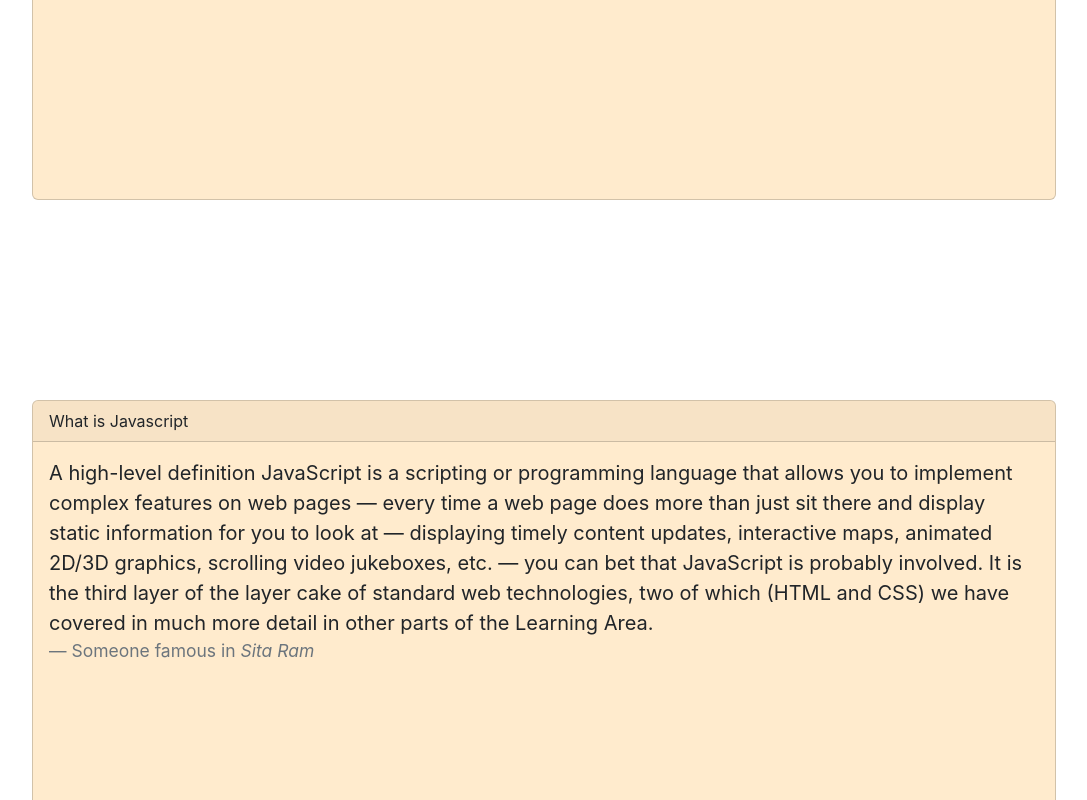
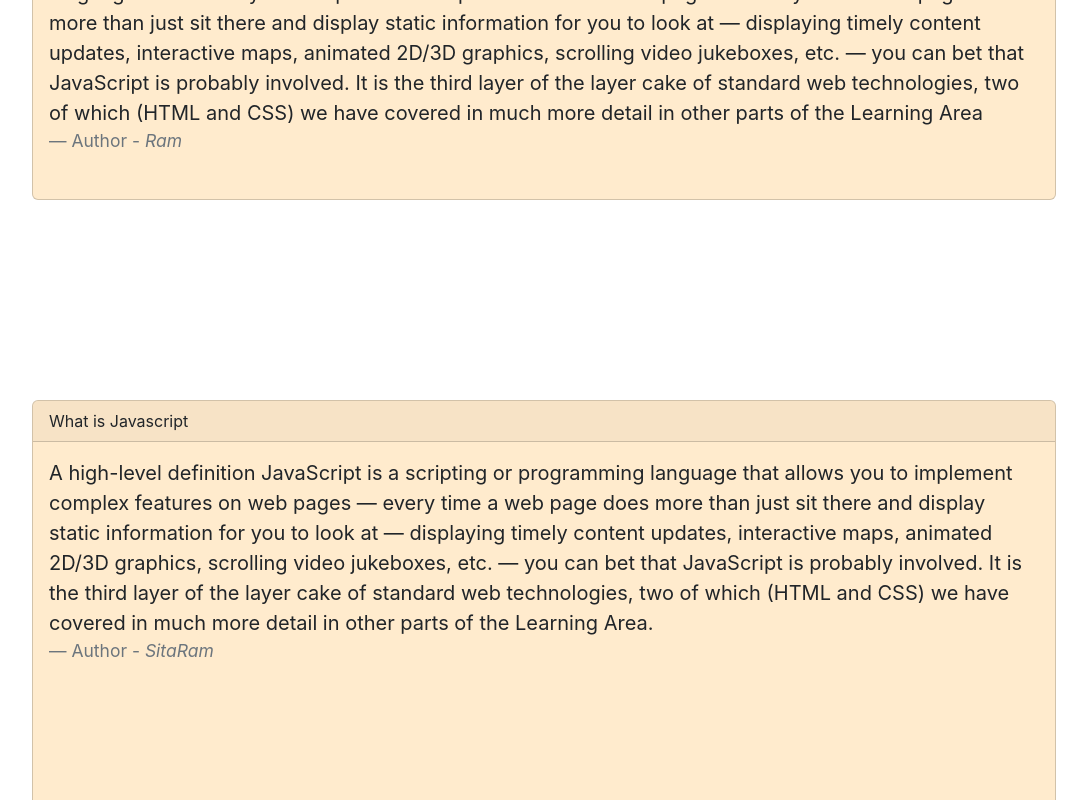
Before and after one commit to Saarthak-Arora/beeSt1, a React (Create React App) app: page /Blog in a window 1280 px wide. Shown: the part 540-1340 px from the top of the page, without its empty margins (96-1183 px from the left). Built offline with nearby package versions, Linux system fonts and the light colour scheme; the HTML template or start-up script is replaced by a standard one.

Commit message:
responsiveness

```diff
--- a/public/index.html
+++ b/public/index.html
@@ -9,12 +9,12 @@
       name="description"
       content="Web site created using create-react-app"
     />
-    <link rel="apple-touch-icon" href="%PUBLIC_URL%/logo192.png" />
+    <!-- <link rel="apple-touch-icon" href="%PUBLIC_URL%/logo192.png" /> -->
     <!--
       manifest.json provides metadata used when your web app is installed on a
       user's mobile device or desktop. See https://developers.google.com/web/fundamentals/web-app-manifest/
     -->
-    <link rel="manifest" href="%PUBLIC_URL%/manifest.json" />
+    <!-- <link rel="manifest" href="%PUBLIC_URL%/manifest.json" /> -->
     <!--
       Notice the use of %PUBLIC_URL% in the tags above.
       It will be replaced with the URL of the `public` folder during the build.
--- a/src/component/Bdata.js
+++ b/src/component/Bdata.js
@@ -1,28 +1,40 @@
 const d = [
-
-    {   id : 1,
-        title  : "What is Javascript",
-        content : "A high-level definition JavaScript is a scripting or programming language that allows you to implement complex features on web pages — every time a web page does more than just sit there and display static information for you to look at — displaying timely content updates, interactive maps, animated 2D/3D graphics, scrolling video jukeboxes, etc. — you can bet that JavaScript is probably involved. It is the third layer of the layer cake of standard web technologies, two of which (HTML and CSS) we have covered in much more detail in other parts of the Learning Area.",
-        author  : "Sita Ram"
-
-    },
-    {   id : 2,
-        title  : "What is Javascript",
-        content : "A high-level definition JavaScript is a scripting or programming language that allows you to implement complex features on web pages — every time a web page does more than just sit there and display static information for you to look at — displaying timely content updates, interactive maps, animated 2D/3D graphics, scrolling video jukeboxes, etc. — you can bet that JavaScript is probably involved. It is the third layer of the layer cake of standard web technologies, two of which (HTML and CSS) we have covered in much more detail in other parts of the Learning Area.",
-        author  : "Sita Ram"
-
-    },
-    {   id : 3,
-        title  : "What is Javascript",
-        content : "javascript is javascript",
-        author  : "Sita Ram"
-
-    },
-    {   id : 4,
-        title  : "What is Javascript",
-        content : "javascript is javascript",
-        author  : "Sita Ram"
-
-    },
-]
+  {
+    id: 1,
+    title: "What is Javascript",
+    content: `A high-level definition JavaScript is a scripting or programming
+      language that allows you to implement complex features on web pages —
+       every time a web page does more than just sit there and display static
+        information for you to look at — displaying timely content updates,
+        interactive maps, animated 2D/3D graphics, scrolling video jukeboxes,
+         etc. — you can bet that JavaScript is probably involved. It is the
+         third layer of the layer cake of standard web technologies, two of
+         which (HTML and CSS) we have covered in much more detail in other
+          parts of the Learning Area.A high-level definition JavaScript is a scripting or
+           programming language that allows you to implement complex features on web pages — every time a web page does more than just sit there and display static information for you to look at — displaying timely content updates, interactive maps, animated 2D/3D graphics,
+          scrolling video jukeboxes, etc. — you can bet that JavaScript is probably involved. It is the third layer of the layer cake of standard web technologies, two of which (HTML and CSS) we have covered in much more detail in other parts of the Learning Area
+          A high-level definition JavaScript is a scripting or programming language that allows you to implement complex features on web pages — every time a web page does more than just sit there and display static information for you to look at — displaying
+           timely content updates, interactive maps, animated 2D/3D graphics, scrolling video jukeboxes, etc. — you can bet that JavaScript is probably involved. It is the third layer of the layer cake of standard web technologies, two of which (HTML and CSS) we have covered in much more detail in other parts of the Learning Area`,
+    author: "Ram",
+  },
+  {
+    id: 2,
+    title: "What is Javascript",
+    content:
+      "A high-level definition JavaScript is a scripting or programming language that allows you to implement complex features on web pages — every time a web page does more than just sit there and display static information for you to look at — displaying timely content updates, interactive maps, animated 2D/3D graphics, scrolling video jukeboxes, etc. — you can bet that JavaScript is probably involved. It is the third layer of the layer cake of standard web technologies, two of which (HTML and CSS) we have covered in much more detail in other parts of the Learning Area.",
+    author: "SitaRam",
+  },
+  {
+    id: 3,
+    title: "What is Javascript",
+    content: "javascript is javascript",
+    author: "Ram",
+  },
+  {
+    id: 4,
+    title: "What is Javascript",
+    content: "javascript is javascript",
+    author: "SitaRam",
+  },
+];
 export default d;
--- a/src/component/Clog.js
+++ b/src/component/Clog.js
@@ -14,7 +14,7 @@ const Clog = (props) => {
             {props.content}
           </p>
           <footer className="blockquote-footer">
-            Someone famous in <cite title="Source Title">{props.author}</cite>
+            Author - <cite title="Source Title">{props.author}</cite>
           </footer>
         </blockquote>
       </Card.Body>
--- a/src/component/Home.js
+++ b/src/component/Home.js
@@ -7,8 +7,9 @@ const Home = () => {
       <div className="i-sk">
         <div className="text">
           <h1>
-            Kickstart your learning with us !! Here are some knowlegeable blogs
-            on most loved language of todays era of web -- javascript.
+            Kickstart your learning with us !! Here are some knowledgeable blogs
+            on most loved language of todays era of web --
+            <b>JAVASCRIPT</b>
             <br />
             You are always welcome to contribute your articles and spread
             knowledge all over the world
```
